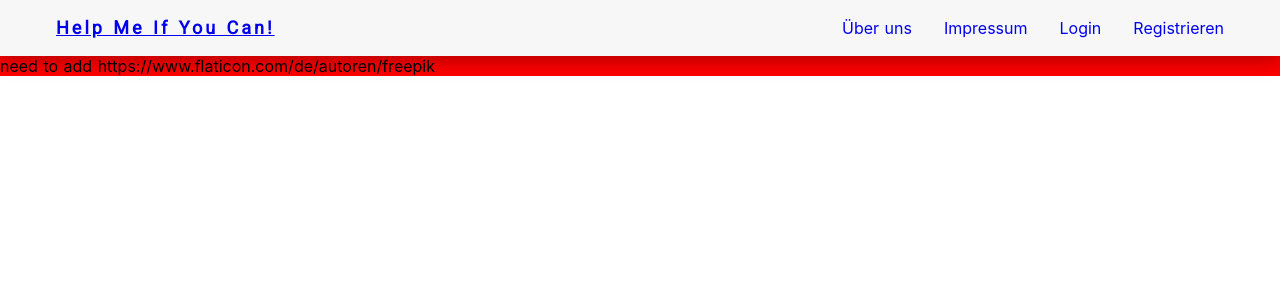
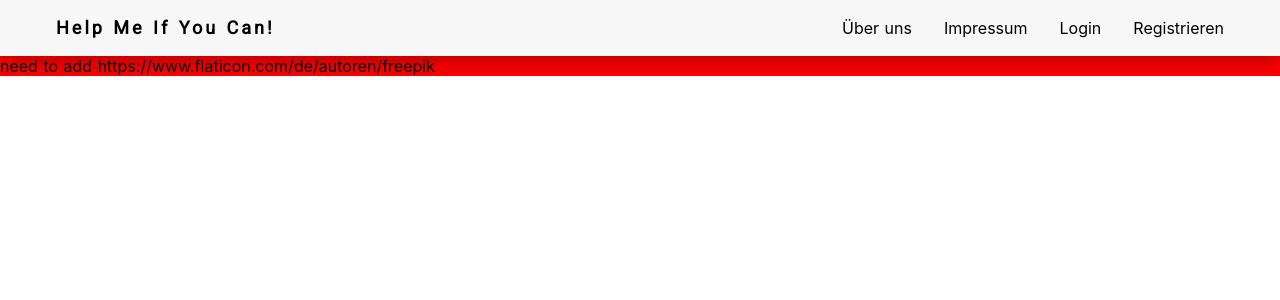
Before and after one commit to MrJoxus/HelpMeIfYouCan-Frontend, a Nuxt app: page /impressum in a window 1280 px wide. Shown: the top 300 px of the page. Built offline with nearby package versions, Linux system fonts and the light colour scheme.

Commit message:
add page transitions & basic styling

```diff
--- a/assets/scss/global.scss
+++ b/assets/scss/global.scss
@@ -40,6 +40,11 @@ p {
   margin: 0 auto;
   text-align: center;
 }
+.primary-color {
+  color: $primary-color;
+}
+// Card
+
 .card {
   padding: 24px;
   border-radius: 4px;
@@ -54,6 +59,9 @@ p {
     text-align: center;
   }
 }
+
+// Button
+
 .button {
   display: inline-block;
   padding: 8px 56px;
@@ -82,6 +90,9 @@ p {
     background-color: #f7f7f7;
   }
 }
+
+// Form, Input, Label, a
+
 .form-wrapper {
   z-index: 100;
   position: absolute;
@@ -94,6 +105,10 @@ p {
   background: #f7f7f7;
   text-align: center;
   box-shadow: 0 5px 20px 0 rgba(0, 0, 0, 0.2);
+  .button {
+    width: 200px;
+    margin-bottom: 16px;
+  }
 }
 input,
 label {
@@ -112,4 +127,42 @@ input {
   padding: 8px 16px;
   border-radius: 4px;
   border: 1px solid #919191;
+  transition: all 0.2s ease;
+  &:focus {
+    box-shadow: 0 0 10px 0 rgba(0, 0, 0, 0.2);
+    outline: none;
+    border: 1px solid $primary-color;
+  }
 }
+
+input,
+a {
+  &:link,
+  &:visited,
+  &:hover,
+  &:active {
+    text-decoration: none;
+  }
+}
+
+
+// Font Sizes
+
+.link--small{
+  font-size: 14px;
+}
+
+// Color
+
+.primary-color {
+  color: $primary-color;
+}
+
+// Page Transitions
+
+.page-enter-active, .page-leave-active {
+  transition: opacity ease .4s;
+}
+.page-enter, .page-leave-to {
+  opacity: 0;
+}
--- a/components/navbar.vue
+++ b/components/navbar.vue
@@ -1,12 +1,12 @@
 <template lang="pug">
   .navbar
-    nuxt-link.navbar-title(to='/')
+    nuxt-link.navbar-title.pseudo-class(to='/')
       h5 Help Me If You Can!
     .navbar-items
-      nuxt-link.navbar-item(to='/') Über uns
-      nuxt-link.navbar-item(to='/impressum') Impressum
-      nuxt-link.navbar-item(to='/login') Login
-      nuxt-link.navbar-item(to='/register') Registrieren
+      nuxt-link.navbar-item.pseudo-class(to='/about-us') Über uns
+      nuxt-link.navbar-item.pseudo-class(to='/impressum') Impressum
+      nuxt-link.navbar-item.pseudo-class(to='/login') Login
+      nuxt-link.navbar-item.pseudo-class(to='/register') Registrieren
 </template>
 
 <script>
@@ -24,11 +24,23 @@ $navbar-height: 56px;
   width: 100vw;
   background: #f7f7f7;
   box-shadow: 0 5px 20px 0 rgba(0, 0, 0, 0.3);
+  a {
+    &:link,
+    &:visited,
+    &:hover,
+    &:active {
+      color: black;
+    }
+  }
   .navbar-title {
     display: inline-block;
     margin-left: $navbar-height;
     line-height: $navbar-height;
+    transition: color 0.4s ease;
     cursor: pointer;
+    &:hover {
+      color: rgb(34, 123, 192);
+    }
   }
   .navbar-items {
     float: right;
```
